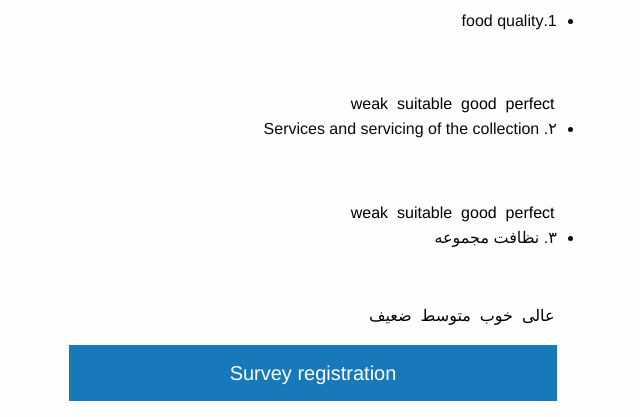
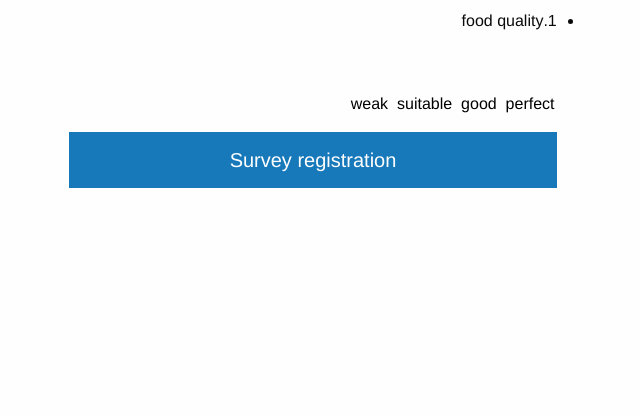
Before and after one commit to Hossein770227/survey_restaurant, a Django app: page /survey/strength/ in a window 1280 px wide. Shown: the part 575-992 px from the top of the page, without its empty margins (327-967 px from the left). After the commit the page ends 763 px from the top, so only its background shows below. Run offline with Django 5.2, Linux system fonts and the light colour scheme; data that the repository does not hold is empty; parts of the project's set-up code (start-up, migrations or seed data) failed here and were passed over; some libraries are stand-ins or nearby versions.

Commit message:
add survey_clean.html

```diff
--- a/survey/templates/survey/survey_list.html
+++ b/survey/templates/survey/survey_list.html
@@ -118,7 +118,7 @@
                     </li>
                     <!-- // end item -->
                     <!-- start item -->
-                    <li class="item">
+                    {% comment %} <li class="item">
                         <div class="title">۲.{% trans " Services and servicing of the collection" %}</div>
                         <div class="rating">
                             <button data-rate="4" data-open="Modal_2">
@@ -204,11 +204,11 @@
                             </button>
 
                         </div>
-                    </li>
+                    </li> {% endcomment %}
                     <!-- // end item -->
                      <!-- start item -->
-                     <li class="item">
-                        <div class="title">۳. نظافت مجموعه</div>
+                     {% comment %} <li class="item">
+                        <div class="title"><a href={% url "survey:clean" %}> نظافت مجموعه</a></div>
                         <div class="rating">
                             <button data-rate="4" data-open="Modal_3">
                                 <svg viewBox="0 0 24 24" fill="none" xmlns="http://www.w3.org/2000/svg">
@@ -293,7 +293,7 @@
                             </button>
 
                         </div>
-                    </li>
+                    </li> {% endcomment %}
                     <!-- // end item -->
 
                 </ul>
@@ -352,7 +352,7 @@
 
 
     <!-- Modal_2 -->
-    <div class="reveal custom_popup" id="Modal_2" data-reveal>
+    {% comment %} <div class="reveal custom_popup" id="Modal_2" data-reveal>
         <h1 class="modal_title">{% trans " in your opinion" %}</h1>
         {% for strength in strengths %}
             <div class="checkbox_group">
@@ -386,84 +386,26 @@
             </svg>
         </button>
         <!-- // end close btn for modal -->
-    </div>
+    </div> {% endcomment %}
     <!-- // end Modal_2 -->
 
      <!-- Modal_3 -->
-     <div class="reveal custom_popup" id="Modal_3" data-reveal>
+     {% comment %} <div class="reveal custom_popup" id="Modal_3" data-reveal>
         <h1 class="modal_title">لطفا نظر خود را ثبت کنید</h1>
-
             <ul class="survey_list ">
-            <!-- start item -->
-            {% comment %} <li class="item"> {% endcomment %}
                 <li class="item">
 
                     <div class="rating">
-                    <form action='' method='POST'>
+                        <form action="{% url "survey:clean" %}" method='POST'>
                             {% csrf_token %}
-                        {{clean_form|crispy}}
+                            {{survey_clean|crispy}}
                             <button type='submit' class="button  expanded blue" data-close>
                                 <span class="text">{% trans "submit" %}</span>
                             </button>
                         </form>
                 </li>
-                {% comment %} <div class="title">نظافت میز غذا</div>
-                <div class="rating">
-                    <button class="clicked" data-rate="4" data-open="Modal_3">
-                        <span class="text">عالی</span>
-                    </button>
-                    <button data-rate="3" data-open="Modal_3">
-                        <span class="text">خوب</span>
-                    </button>
-                    <button data-rate="2" data-open="Modal_3">
-                        <span class="text">متوسط</span>
-                    </button>
-                    <button data-rate="1" data-open="Modal_3">
-                        <span class="text">ضعیف</span>
-                    </button>
-                </div> {% endcomment %}
-            {% comment %} </li> {% endcomment %}
-            <!-- // end start item -->
-            <!-- start item -->
-            {% comment %} <li class="item">
-                <div class="title">نظافت آشپزخانه</div>
-                <div class="rating">
-                    <button data-rate="4" data-open="Modal_3">
-                        <span class="text">عالی</span>
-                    </button>
-                    <button class="clicked" data-rate="3" data-open="Modal_3">
-                        <span class="text">خوب</span>
-                    </button>
-                    <button data-rate="2" data-open="Modal_3">
-                        <span class="text">متوسط</span>
-                    </button>
-                    <button data-rate="1" data-open="Modal_3">
-                        <span class="text">ضعیف</span>
-                    </button>
-                </div>
-            </li> {% endcomment %}
-            <!-- // end start item -->
-            <!-- start item -->
-            {% comment %} <li class="item">
-                <div class="title">نظافت سرویسهای بهداشتی </div>
-                <div class="rating">
-                    <button data-rate="4" data-open="Modal_3">
-                        <span class="text">عالی</span>
-                    </button>
-                    <button data-rate="3" data-open="Modal_3">
-                        <span class="text">خوب</span>
-                    </button>
-                    <button data-rate="2" data-open="Modal_3">
-                        <span class="text">متوسط</span>
-                    </button>
-                    <button class="clicked" data-rate="3" data-open="Modal_3">
-                        <span class="text">ضعیف</span>
-                    </button>
-                </div>
-            </li> {% endcomment %}
-            <!-- // end start item -->
+
             </ul>
-
         <div class="modal_button_container">
             <button class="button large expanded green" data-close>
                 <span class="text">{% trans "The next step" %} </span>
@@ -484,74 +426,8 @@
             </svg>
         </button>
         <!-- // end close btn for modal -->
-    </div>
+    </div> {% endcomment %}
     <!-- // end Modal_3 -->
-
-    {% comment %} <!-- Modal_4 -->
-    <div class="reveal custom_popup" id="Modal_4" data-reveal>
-        <h1 class="modal_title">نقاط ضعف ما از نظر شما</h1>
-
-        <div class="checkbox_group">
-            <!-- start item -->
-            <label class="control checkbox_element">
-                <span class="text">ناقص بودن  اقلام منو</span>
-                <input type="checkbox"  />
-                <div class="element_indicator"></div>
-            </label>
-            <!-- //end item -->
-            <!-- start item -->
-            <label class="control checkbox_element">
-                <span class="text">سرعت پایین رسیدگی به مهمانان</span>
-                <input type="checkbox"  />
-                <div class="element_indicator"></div>
-            </label>
-            <!-- //end item -->
-            <!-- start item -->
-            <label class="control checkbox_element">
-                <span class="text">ناقص بودن سرویس میز</span>
-                <input type="checkbox"  />
-                <div class="element_indicator"></div>
-            </label>
-            <!-- //end item -->
-            <!-- start item -->
-            <label class="control checkbox_element">
-                <span class="text">قیمت بالای غذا   </span>
-                <input type="checkbox"  />
-                <div class="element_indicator"></div>
-            </label>
-            <!-- //end item -->
-            <!-- start item -->
-            <label class="control checkbox_element">
-                <span class="text"> سرو صدای زیاد در رستوران  </span>
-                <input type="checkbox"  />
-                <div class="element_indicator"></div>
-            </label>
-            <!-- //end item -->
-        </div>
-
-        <div class="modal_button_container">
-            <button class="button large expanded green" data-close>
-                <span class="text">مرحله بعدی</span>
-            </button>
-        </div>
-
-        <!-- close btn for modal -->
-        <button class="close-button" data-close aria-label="Close modal" type="button">
-            <svg viewBox="0 0 24 24" fill="none" xmlns="http://www.w3.org/2000/svg">
-                <g id="SVGRepo_bgCarrier" stroke-width="0"></g>
-                <g id="SVGRepo_tracerCarrier" stroke-linecap="round" stroke-linejoin="round"></g>
-                <g id="SVGRepo_iconCarrier">
-                    <path
-                        d="M16.19 2H7.81C4.17 2 2 4.17 2 7.81V16.18C2 19.83 4.17 22 7.81 22H16.18C19.82 22 21.99 19.83 21.99 16.19V7.81C22 4.17 19.83 2 16.19 2ZM15.36 14.3C15.65 14.59 15.65 15.07 15.36 15.36C15.21 15.51 15.02 15.58 14.83 15.58C14.64 15.58 14.45 15.51 14.3 15.36L12 13.06L9.7 15.36C9.55 15.51 9.36 15.58 9.17 15.58C8.98 15.58 8.79 15.51 8.64 15.36C8.35 15.07 8.35 14.59 8.64 14.3L10.94 12L8.64 9.7C8.35 9.41 8.35 8.93 8.64 8.64C8.93 8.35 9.41 8.35 9.7 8.64L12 10.94L14.3 8.64C14.59 8.35 15.07 8.35 15.36 8.64C15.65 8.93 15.65 9.41 15.36 9.7L13.06 12L15.36 14.3Z">
-                    </path>
-                    </path>
-                </g>
-            </svg>
-        </button>
-        <!-- // end close btn for modal -->
-    </div>
-    <!-- // end Modal_4 --> {% endcomment %}
-
 {% endblock content %}
 
 {% block script %}
--- a/survey/views.py
+++ b/survey/views.py
@@ -31,8 +31,7 @@ def survey_clean_view(request):
         if clean_form.is_valid():
             clean_form.save()
             clean_form = CleanForm()
-
     else:
         clean_form = CleanForm()
 
-    return render(request, 'survey/survey_list.html', context={'clean_form':clean_form})
+    return render(request, 'survey/survey_clean.html', context={'survey_clean':clean_form})
```
Also changed, not shown: survey/templates/survey/survey.html (+2 -2 lines), survey/templates/survey/survey_clean.html (added, +218 -0 lines). Lines whose indentation alone changed are shown as unchanged.
